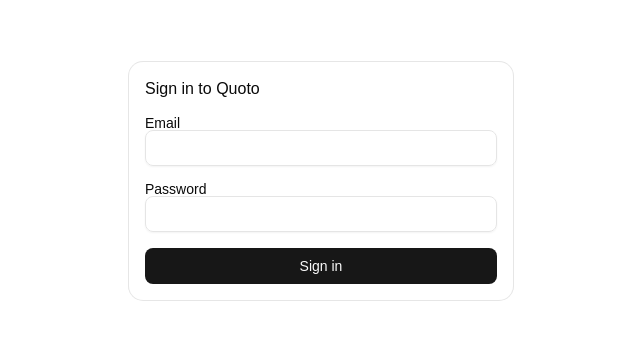
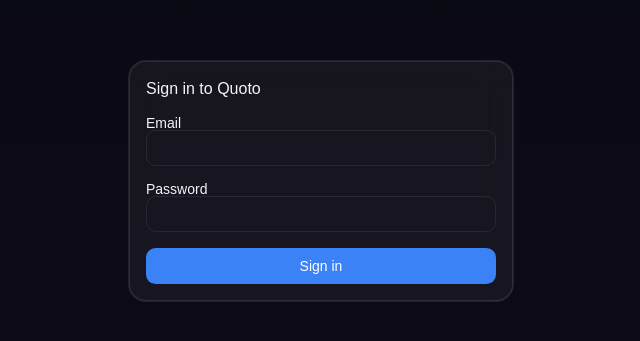
Before and after one commit to jakkkc/quoto, a React (Vite) app: page / in a window 1280 px wide. Shown: the part 219-560 px from the top of the page, without its empty margins (319-959 px from the left). Built offline with nearby package versions, Linux system fonts and the light colour scheme; no server answers; what @react-pdf/renderer would draw is missing.

Commit message:
Add color-coded status badges across app

```diff
--- a/package.json
+++ b/package.json
@@ -12,6 +12,8 @@
   "dependencies": {
     "@base-ui/react": "^1.6.0",
     "@fontsource-variable/geist": "^5.3.0",
+    "@fontsource-variable/inter": "^5.3.0",
+    "@fontsource/oswald": "^5.3.0",
     "@react-pdf/renderer": "^4.5.1",
     "@supabase/supabase-js": "^2.111.0",
     "class-variance-authority": "^0.7.1",
--- a/src/index.css
+++ b/src/index.css
@@ -1,13 +1,16 @@
 @import "tailwindcss";
 @import "tw-animate-css";
 @import "shadcn/tailwind.css";
-@import "@fontsource-variable/geist";
+@import "@fontsource-variable/inter";
+@import "@fontsource/oswald/300.css";
+@import "@fontsource/oswald/400.css";
+@import "@fontsource/oswald/500.css";
 
 @custom-variant dark (&:is(.dark *));
 
 @theme inline {
-    --font-heading: var(--font-sans);
-    --font-sans: 'Geist Variable', sans-serif;
+    --font-heading: 'Oswald', sans-serif;
+    --font-sans: 'Inter Variable', sans-serif;
     --color-sidebar-ring: var(--sidebar-ring);
     --color-sidebar-border: var(--sidebar-border);
     --color-sidebar-accent-foreground: var(--sidebar-accent-foreground);
@@ -49,72 +52,63 @@
 }
 
 :root {
-    --background: oklch(1 0 0);
-    --foreground: oklch(0.145 0 0);
-    --card: oklch(1 0 0);
-    --card-foreground: oklch(0.145 0 0);
-    --popover: oklch(1 0 0);
-    --popover-foreground: oklch(0.145 0 0);
-    --primary: oklch(0.205 0 0);
-    --primary-foreground: oklch(0.985 0 0);
-    --secondary: oklch(0.97 0 0);
-    --secondary-foreground: oklch(0.205 0 0);
-    --muted: oklch(0.97 0 0);
-    --muted-foreground: oklch(0.556 0 0);
-    --accent: oklch(0.97 0 0);
-    --accent-foreground: oklch(0.205 0 0);
-    --destructive: oklch(0.577 0.245 27.325);
-    --border: oklch(0.922 0 0);
-    --input: oklch(0.922 0 0);
-    --ring: oklch(0.708 0 0);
-    --chart-1: oklch(0.87 0 0);
-    --chart-2: oklch(0.556 0 0);
-    --chart-3: oklch(0.439 0 0);
-    --chart-4: oklch(0.371 0 0);
-    --chart-5: oklch(0.269 0 0);
-    --radius: 0.625rem;
-    --sidebar: oklch(0.985 0 0);
-    --sidebar-foreground: oklch(0.145 0 0);
-    --sidebar-primary: oklch(0.205 0 0);
-    --sidebar-primary-foreground: oklch(0.985 0 0);
-    --sidebar-accent: oklch(0.97 0 0);
-    --sidebar-accent-foreground: oklch(0.205 0 0);
-    --sidebar-border: oklch(0.922 0 0);
-    --sidebar-ring: oklch(0.708 0 0);
+    /* Brand: dark luxury, disciplined two-accent system */
+    --brand-blue: #3b82f6;
+    --brand-pink: #f472b6;
+
+    --background: #0a0a12;
+    --foreground: #f5f3fa;
+    --card: rgba(255, 255, 255, 0.05);
+    --card-foreground: #f5f3fa;
+    --popover: #100e1c;
+    --popover-foreground: #f5f3fa;
+    --primary: #3b82f6;
+    --primary-foreground: #ffffff;
+    --secondary: rgba(255, 255, 255, 0.08);
+    --secondary-foreground: #f5f3fa;
+    --muted: rgba(255, 255, 255, 0.06);
+    --muted-foreground: rgba(245, 243, 250, 0.6);
+    --accent: rgba(255, 255, 255, 0.08);
+    --accent-foreground: #f5f3fa;
+    --destructive: #f43f5e;
+    --border: rgba(255, 255, 255, 0.12);
+    --input: rgba(255, 255, 255, 0.08);
+    --ring: #f472b6;
+    --chart-1: #3b82f6;
+    --chart-2: #f472b6;
+    --chart-3: #60a5fa;
+    --chart-4: #f9a8d4;
+    --chart-5: rgba(255, 255, 255, 0.4);
+    --radius: 0.75rem;
+    --sidebar: #100e1c;
+    --sidebar-foreground: #f5f3fa;
+    --sidebar-primary: #3b82f6;
+    --sidebar-primary-foreground: #ffffff;
+    --sidebar-accent: rgba(255, 255, 255, 0.08);
+    --sidebar-accent-foreground: #f5f3fa;
+    --sidebar-border: rgba(255, 255, 255, 0.12);
+    --sidebar-ring: #f472b6;
 }
 
 .dark {
-    --background: oklch(0.145 0 0);
-    --foreground: oklch(0.985 0 0);
-    --card: oklch(0.205 0 0);
-    --card-foreground: oklch(0.985 0 0);
-    --popover: oklch(0.205 0 0);
-    --popover-foreground: oklch(0.985 0 0);
-    --primary: oklch(0.922 0 0);
-    --primary-foreground: oklch(0.205 0 0);
-    --secondary: oklch(0.269 0 0);
-    --secondary-foreground: oklch(0.985 0 0);
-    --muted: oklch(0.269 0 0);
-    --muted-foreground: oklch(0.708 0 0);
-    --accent: oklch(0.269 0 0);
-    --accent-foreground: oklch(0.985 0 0);
-    --destructive: oklch(0.704 0.191 22.216);
-    --border: oklch(1 0 0 / 10%);
-    --input: oklch(1 0 0 / 15%);
-    --ring: oklch(0.556 0 0);
-    --chart-1: oklch(0.87 0 0);
-    --chart-2: oklch(0.556 0 0);
-    --chart-3: oklch(0.439 0 0);
-    --chart-4: oklch(0.371 0 0);
-    --chart-5: oklch(0.269 0 0);
-    --sidebar: oklch(0.205 0 0);
-    --sidebar-foreground: oklch(0.985 0 0);
-    --sidebar-primary: oklch(0.488 0.243 264.376);
-    --sidebar-primary-foreground: oklch(0.985 0 0);
-    --sidebar-accent: oklch(0.269 0 0);
-    --sidebar-accent-foreground: oklch(0.985 0 0);
-    --sidebar-border: oklch(1 0 0 / 10%);
-    --sidebar-ring: oklch(0.556 0 0);
+    --background: #0a0a12;
+    --foreground: #f5f3fa;
+    --card: rgba(255, 255, 255, 0.05);
+    --card-foreground: #f5f3fa;
+    --popover: #100e1c;
+    --popover-foreground: #f5f3fa;
+    --primary: #3b82f6;
+    --primary-foreground: #ffffff;
+    --secondary: rgba(255, 255, 255, 0.08);
+    --secondary-foreground: #f5f3fa;
+    --muted: rgba(255, 255, 255, 0.06);
+    --muted-foreground: rgba(245, 243, 250, 0.6);
+    --accent: rgba(255, 255, 255, 0.08);
+    --accent-foreground: #f5f3fa;
+    --destructive: #f43f5e;
+    --border: rgba(255, 255, 255, 0.12);
+    --input: rgba(255, 255, 255, 0.08);
+    --ring: #f472b6;
 }
 
 @layer base {
@@ -122,9 +116,39 @@
     @apply border-border outline-ring/50;
     }
   body {
-    @apply bg-background text-foreground;
+    background: linear-gradient(180deg, #0a0a12 0%, #0c0a18 100%);
+    background-attachment: fixed;
+    @apply text-foreground;
     }
   html {
     @apply font-sans;
     }
+  h1, h2, h3 {
+    font-family: var(--font-heading);
+    font-weight: 300;
+    text-transform: uppercase;
+    letter-spacing: 0.08em;
+    }
 }
+
+/* Glassmorphism: applied globally to shadcn's card/popover/dialog/select
+   surfaces via their data-slot attributes, so every component built on
+   these primitives (Card, Dialog, Select, Table wrapper) picks up the
+   frosted-glass look automatically without per-file edits. */
+[data-slot="card"],
+[data-slot="dialog-content"],
+[data-slot="popover-content"],
+[data-slot="select-content"] {
+  background: rgba(255, 255, 255, 0.05) !important;
+  backdrop-filter: blur(16px);
+  -webkit-backdrop-filter: blur(16px);
+  border: 1px solid rgba(255, 255, 255, 0.1) !important;
+}
+
+[data-slot="table-row"]:hover {
+  background: rgba(255, 255, 255, 0.04) !important;
+}
+
+/* Status accent bar utility - a thin colored left border for status-driven cards */
+.accent-bar-blue { border-left: 3px solid var(--brand-blue); }
+.accent-bar-pink { border-left: 3px solid var(--brand-pink); }
--- /dev/null
+++ b/src/lib/statusColors.ts
@@ -0,0 +1,16 @@
+import type { DocumentStatus } from '@/types'
+
+// Centralized status -> Tailwind class mapping, used by every badge in the
+// app (Documents list, Document detail, Public share view) so all three
+// stay visually consistent without duplicating the color logic.
+export const STATUS_STYLES: Record<DocumentStatus, string> = {
+  draft: 'bg-white/10 text-foreground/70 border-white/20',
+  sent: 'bg-brand-blue/15 text-blue-300 border-blue-400/30',
+  accepted: 'bg-brand-pink/15 text-pink-300 border-pink-400/30',
+  rejected: 'bg-rose-500/15 text-rose-300 border-rose-400/30',
+  paid: 'bg-emerald-500/15 text-emerald-300 border-emerald-400/30',
+}
+
+export function statusClassName(status: string): string {
+  return STATUS_STYLES[status as DocumentStatus] ?? STATUS_STYLES.draft
+}
--- a/src/pages/DocumentDetailPage.tsx
+++ b/src/pages/DocumentDetailPage.tsx
@@ -3,6 +3,7 @@
 import type { Document, DocumentItem, DocumentStatus, Client, DocumentMessage } from '@/types'
 import { Button } from '@/components/ui/button'
 import { Badge } from '@/components/ui/badge'
+import { statusClassName } from '@/lib/statusColors'
 import { Input } from '@/components/ui/input'
 import { Card, CardContent, CardHeader, CardTitle } from '@/components/ui/card'
 import { PDFDownloadLink } from '@react-pdf/renderer'
@@ -220,7 +221,7 @@
         <Button variant="outline" size="sm" onClick={onBack}>
           ← Back to Documents
         </Button>
-        <Badge variant="outline" className="capitalize">{doc.status}</Badge>
+        <Badge variant="outline" className={`capitalize ${statusClassName(doc.status)}`}>{doc.status}</Badge>
       </div>
 
       {error && <p className="text-sm text-red-600">{error}</p>}
--- a/src/pages/DocumentsListPage.tsx
+++ b/src/pages/DocumentsListPage.tsx
@@ -11,6 +11,7 @@
   TableRow,
 } from '@/components/ui/table'
 import { Badge } from '@/components/ui/badge'
+import { statusClassName } from '@/lib/statusColors'
 import { Button } from '@/components/ui/button'
 
 export default function DocumentsListPage({
@@ -95,7 +96,7 @@
                 <TableCell className="capitalize">{doc.type}</TableCell>
                 <TableCell>{doc.clients?.name ?? '—'}</TableCell>
                 <TableCell>
-                  <Badge variant="outline" className="capitalize">
+                  <Badge variant="outline" className={`capitalize ${statusClassName(doc.status)}`}>
                     {doc.status}
                   </Badge>
                 </TableCell>
--- a/src/pages/PublicDocumentView.tsx
+++ b/src/pages/PublicDocumentView.tsx
@@ -3,6 +3,7 @@
 import { supabase } from '@/lib/supabase'
 import { Card, CardContent, CardHeader, CardTitle } from '@/components/ui/card'
 import { Badge } from '@/components/ui/badge'
+import { statusClassName } from '@/lib/statusColors'
 import { Button } from '@/components/ui/button'
 import { Input } from '@/components/ui/input'
 import { Label } from '@/components/ui/label'
@@ -178,7 +179,7 @@
         <h1 className="text-2xl font-semibold">
           {title} {doc.doc_number}
         </h1>
-        <Badge variant="outline" className="capitalize">{finalStatus}</Badge>
+        <Badge variant="outline" className={`capitalize ${statusClassName(finalStatus)}`}>{finalStatus}</Badge>
       </div>
 
       {error && <p className="text-sm text-red-600">{error}</p>}
```
Also changed, not shown: public/logo.png (added), 1 other file (tests, documents, lock files or other folders).
